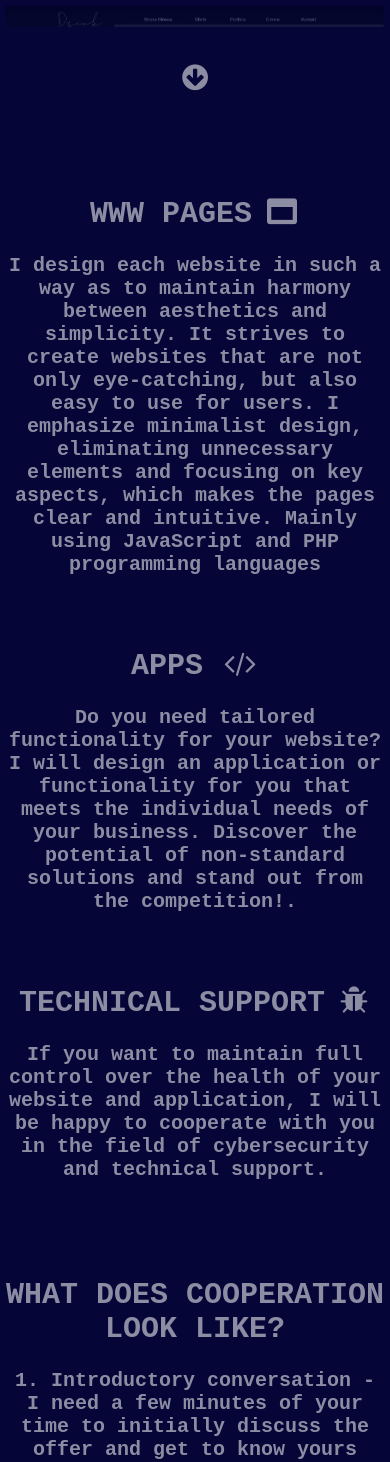
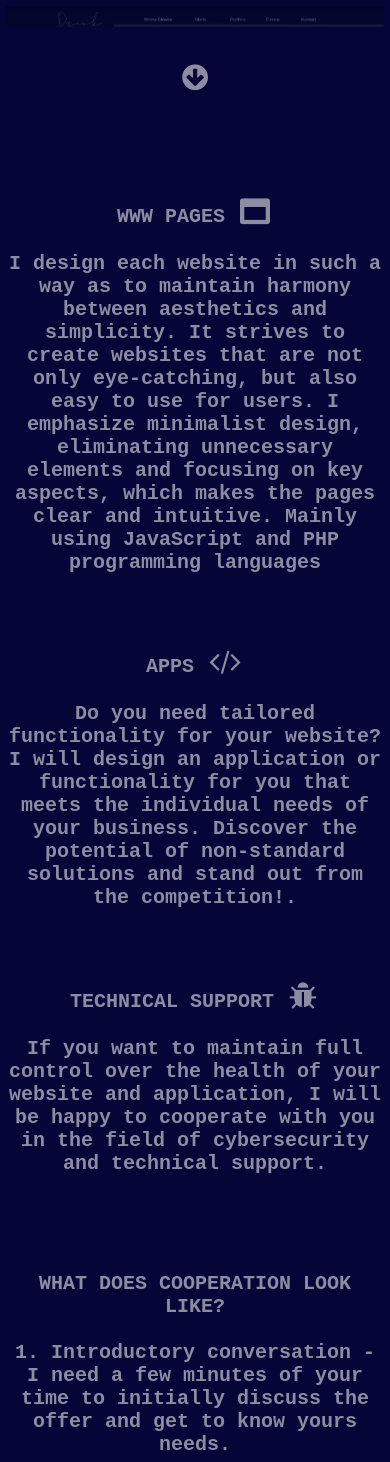
Before and after one commit to KamilDziuk/kamildziuk.github.io, a PHP site: page / in a window 390 px wide. Shown: the part 1271-2733 px from the top of the page. Run offline with PHP 8.4, Linux system fonts and the light colour scheme.

Commit message:
improving the appearance of texts and adding icons and optimizing them v2

```diff
--- a/css/style.css
+++ b/css/style.css
@@ -567,7 +567,13 @@ padding: 0.5px;
    color:#828080;
  }
 
+ .lengthRepo
+ {
 
+   padding-top: 15px;
+   font-size: 20px;
+
+ }
 .fa-bars
 {
   position: relative;
@@ -643,6 +649,11 @@ margin-top: -12%;
     }
 
 
+    .offerTitleText{
+      display: inline-block;
+      font-size: 20px;
+
+    }
 
 
 .buttom,.top
```
